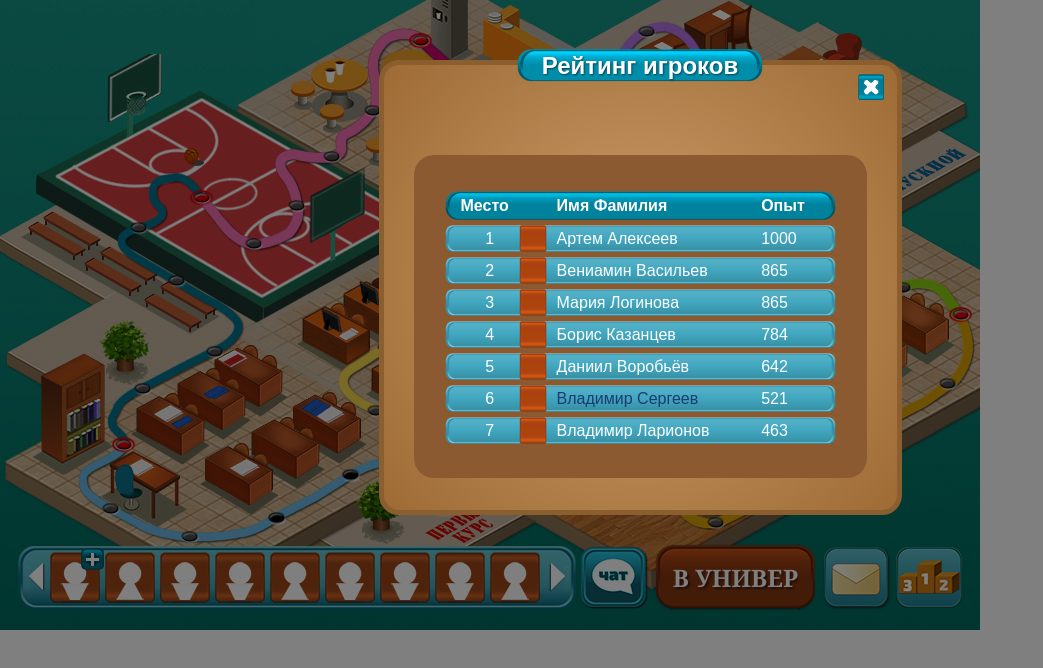
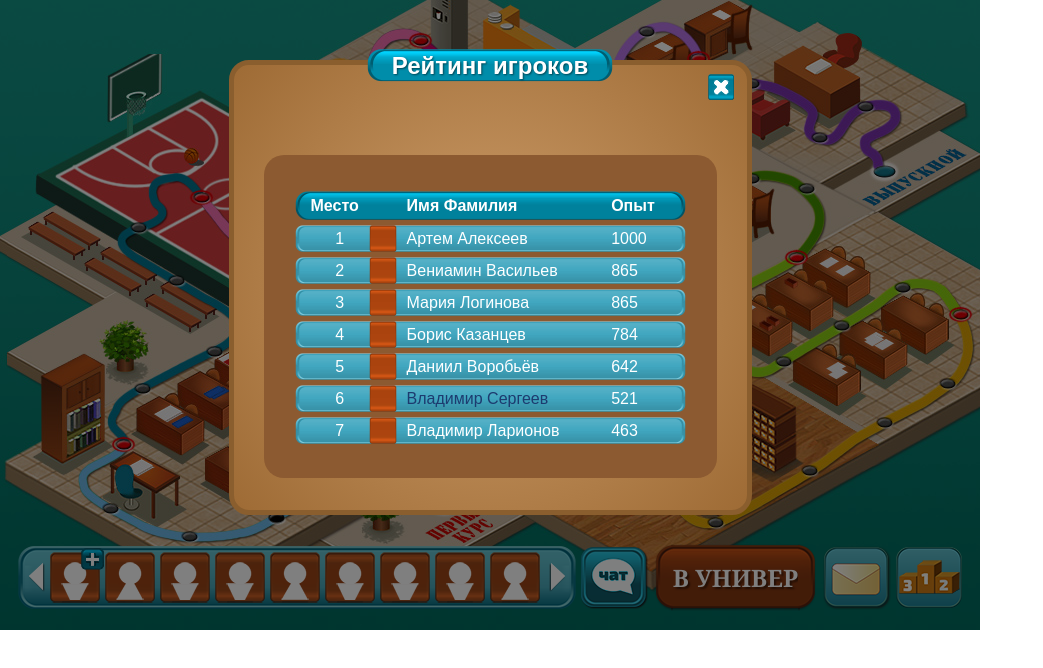
Before and after one commit to createsites/zebomba_test, a website: page src/index.html in a window 1280 px wide. Both pictures are taken after a click on the button 929 px from the left and 577 px from the top of the page. Shown: the whole page, without its empty margins (0-1043 px from the left). Drawn offline with nearby package versions, Linux system fonts and the light colour scheme; files that its build step writes are made by us from their sources; files whose address does not match are found by name.

Commit message:
Small fixed: scrollbar for chrome and position of the rating.

```diff
--- a/src/scss/_common.scss
+++ b/src/scss/_common.scss
@@ -24,3 +24,21 @@ body {
         position: relative;
     }
 }
+
+// Стиль для скролла
+::-webkit-scrollbar {
+    width: 5px;
+}
+
+::-webkit-scrollbar-track {
+    background-color: transparent;
+}
+
+::-webkit-scrollbar-thumb {
+    background-color: #444;
+    border-radius: 4px;
+}
+
+::-webkit-scrollbar-thumb:hover {
+    background-color: #333;
+}
--- a/src/scss/_rating.scss
+++ b/src/scss/_rating.scss
@@ -1,6 +1,6 @@
 #overlay {
     background-color: rgba(0, 0, 0, .5);
-    position: fixed;
+    position: absolute;
     top: 0;
     left: 0;
     width: 100%;
@@ -89,7 +89,7 @@
 
             .scroll_box {
                 max-height: 261px;
-                overflow-y: scroll;
+                overflow: auto;
             }
 
             table.score {
```
Also changed, not shown: src/index.html (+1 -1 lines), dist/css/main.css, dist/index.html, 1 other file.
